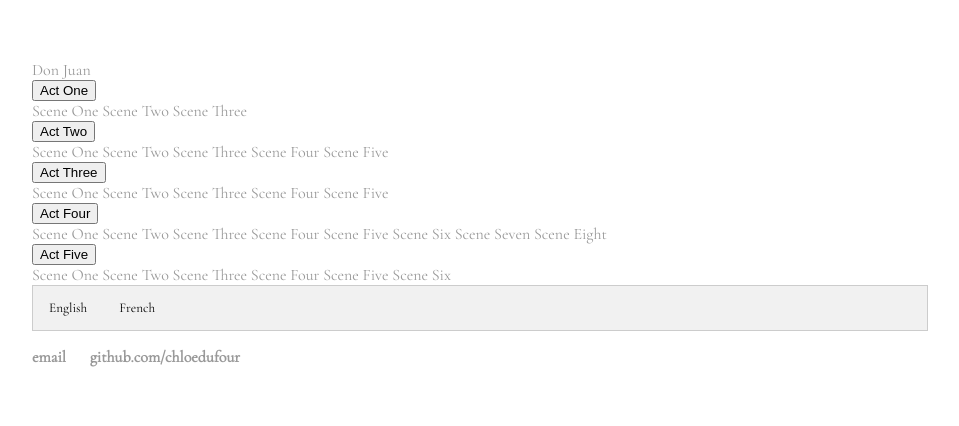
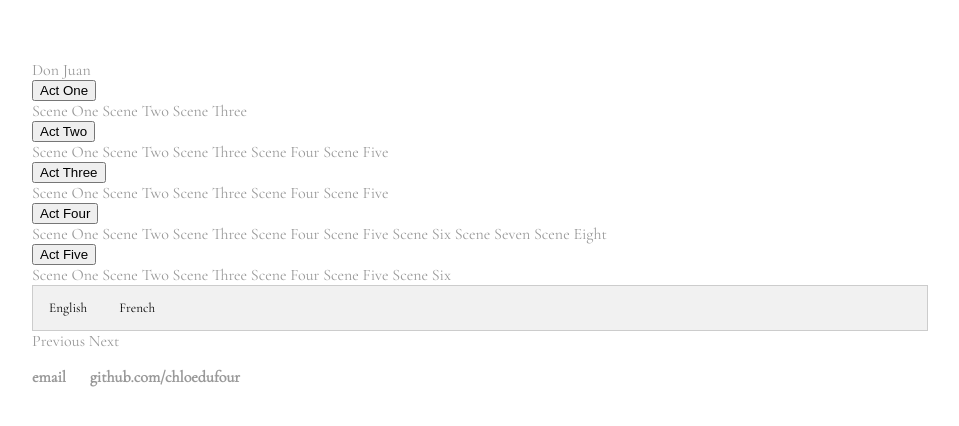
Before and after one commit to chloedufour/cdufour.github.io, a Jekyll site: the page built from final/DonJuan/Act2/enscene4.html, in a window 1280 px wide. Shown: the top 426 px of the page, without its empty margins (160-1119 px from the left). Built offline with Jekyll 4.4.1, drawn with Linux system fonts in a browser that asks for light colours.

Commit message:
Update enscene4.html

```diff
--- a/final/DonJuan/Act2/enscene4.html
+++ b/final/DonJuan/Act2/enscene4.html
@@ -1113,6 +1113,8 @@
          </dl>
 
       </div>
+ <a class="prev" href="/final/DonJuan/Act2/enscene3.html">Previous</a>
+<a class="next" href="/final/DonJuan/Act2/enscene5.html">Next</a>
       <script>
 function openCity(evt, cityName) {
     var i, tabcontent, tablinks;
```
